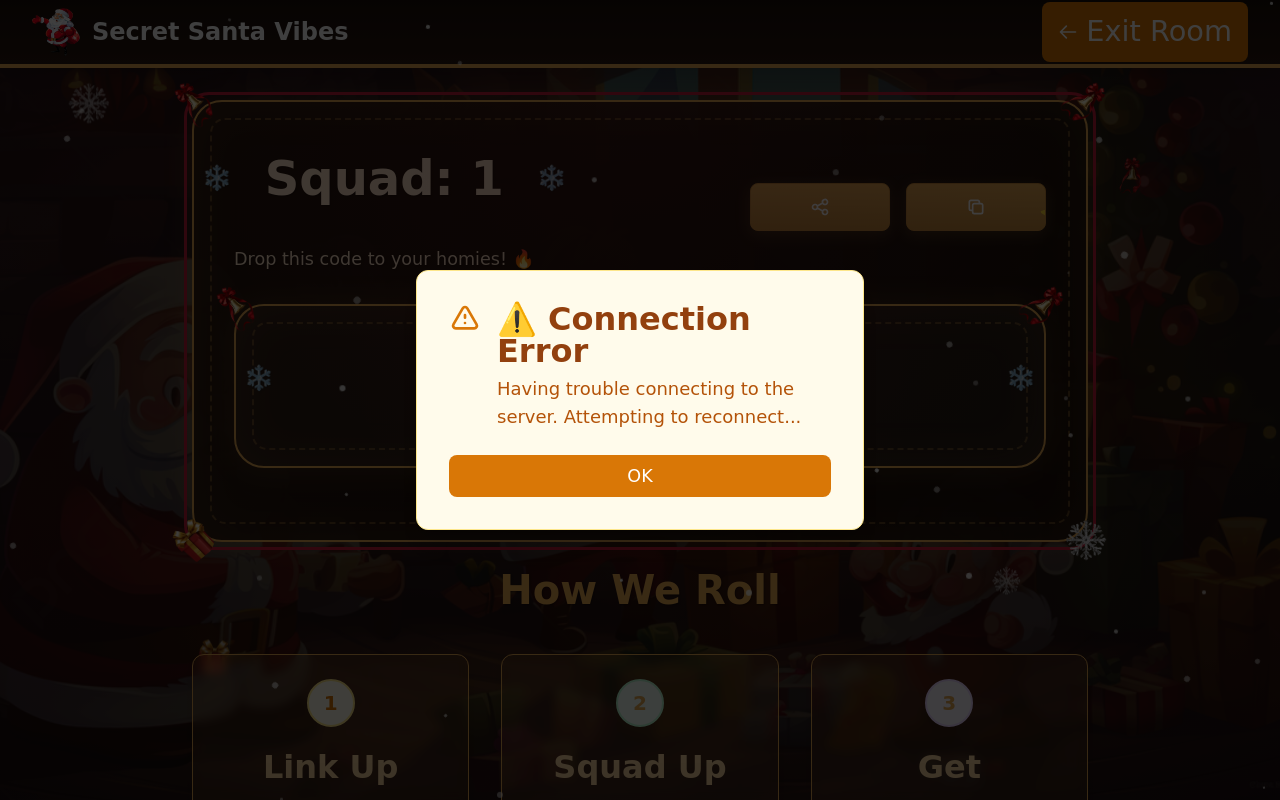
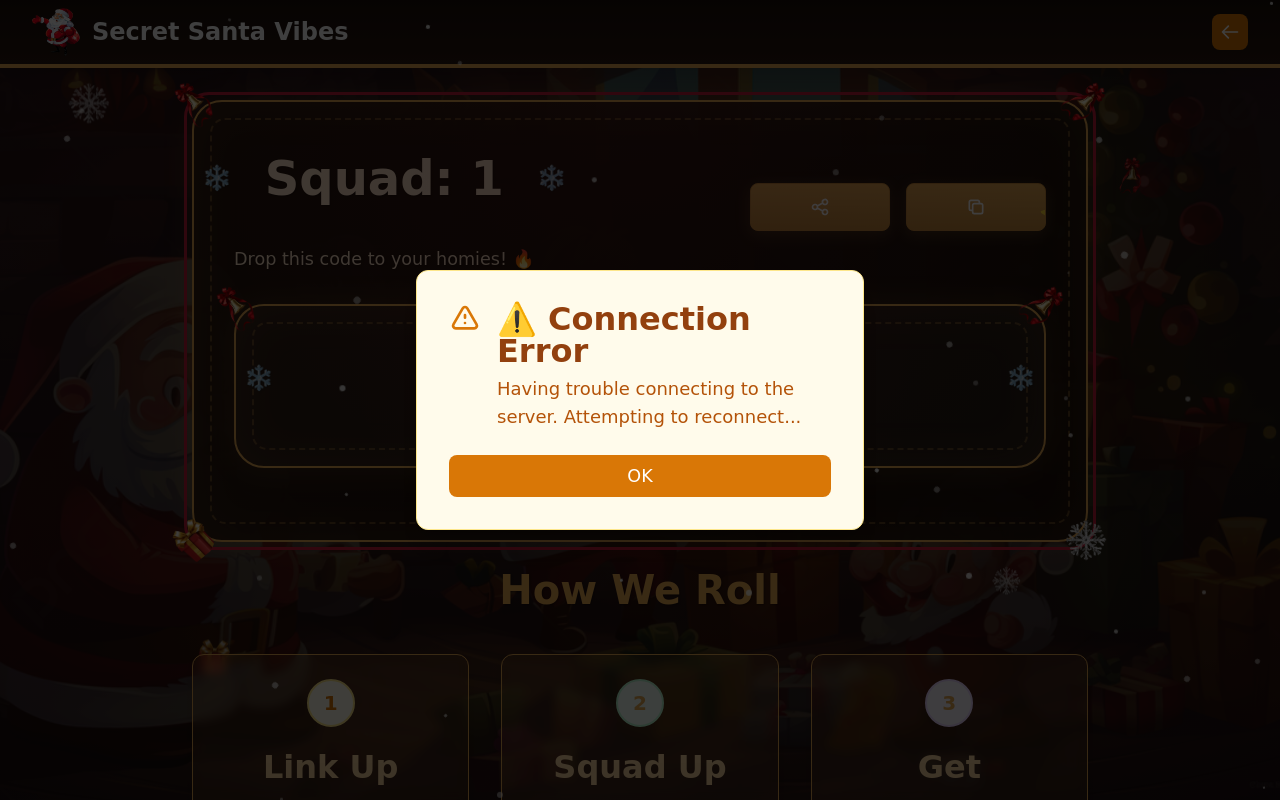
Before and after one commit to kevinnadar22/Secret.Santa.Shuffle, a Flask app: page /room/1 in a window 1280 px wide. Run offline with Flask 3, Linux system fonts and the light colour scheme; some libraries are stand-ins or nearby versions; some web fonts are replaced.

Commit message:
Enhance user experience by preventing duplicate guest names in join_room function and refining button styles in templates. Updated join_room logic to allow only unique names (excluding "Guest") and improved button padding and alignment for a more consistent UI across base.html and room.html.

```diff
--- a/secret_santa_app/route.py
+++ b/secret_santa_app/route.py
@@ -32,7 +32,7 @@ def join_room():
         context = {"error": "Room not found"}
         return render_template("index.html", **context)
     # if room code is in cache and same name user already exists, return error message
-    if name in [user.name for user in Cache.ROOM_CACHE[room_code].users]:
+    if name != "Guest" and name in [user.name for user in Cache.ROOM_CACHE[room_code].users]:
         context = {"error": "Name already exists in this room, try a different name"}
         return render_template("index.html", **context)
     return redirect(url_for("main.room", room_code=room_code, name=name))
--- a/secret_santa_app/templates/base.html
+++ b/secret_santa_app/templates/base.html
@@ -52,15 +52,14 @@
                         <img src="{{url_for('static', filename='images/santa.png')}}" class="h-12 w-12" alt="Logo">
                         <span class="ml-3 text-2xl font-bold christmas-font">Secret Santa Vibes</span>
                     </div>
-                    <div class="flex items-center space-x-4">
+                    <div class="flex items-center">
                         {% block header_buttons %}
                         <a href="https://github.com/kevinnadar22/Secret.Santa.Shuffle"
                            target="_blank"
-                           class="flex items-center space-x-2 px-4 py-2 bg-amber-600 rounded-lg hover:bg-amber-700 transition">
+                           class="flex items-center p-2 bg-amber-600 rounded-md hover:bg-amber-700 transition">
                             <svg class="w-5 h-5" fill="currentColor" viewBox="0 0 24 24">
                                 <path fill-rule="evenodd" d="M12 2C6.477 2 2 6.484 2 12.017c0 4.425 2.865 8.18 6.839 9.504.5.092.682-.217.682-.483 0-.237-.008-.868-.013-1.703-2.782.605-3.369-1.343-3.369-1.343-.454-1.158-1.11-1.466-1.11-1.466-.908-.62.069-.608.069-.608 1.003.07 1.531 1.032 1.531 1.032.892 1.53 2.341 1.088 2.91.832.092-.647.35-1.088.636-1.338-2.22-.253-4.555-1.113-4.555-4.951 0-1.093.39-1.988 1.029-2.688-.103-.253-.446-1.272.098-2.65 0 0 .84-.27 2.75 1.026A9.564 9.564 0 0112 6.844c.85.004 1.705.115 2.504.337 1.909-1.296 2.747-1.027 2.747-1.027.546 1.379.202 2.398.1 2.651.64.7 1.028 1.595 1.028 2.688 0 3.848-2.339 4.695-4.566 4.943.359.309.678.92.678 1.855 0 1.338-.012 2.419-.012 2.747 0 .268.18.58.688.482A10.019 10.019 0 0022 12.017C22 6.484 17.522 2 12 2z" clip-rule="evenodd"/>
                             </svg>
-                            <span>Peep The Code</span>
                         </a>
                         {% endblock %}
                     </div>
--- a/secret_santa_app/templates/room.html
+++ b/secret_santa_app/templates/room.html
@@ -14,11 +14,10 @@
 
 {% block header_buttons %}
 <a href="{{ url_for('main.index') }}"
-    class="flex items-center space-x-2 px-4 py-2 bg-amber-600 rounded-lg hover:bg-amber-700 transition">
+    class="flex items-center p-2 bg-amber-600 rounded-lg hover:bg-amber-700 transition">
     <svg class="w-5 h-5" fill="none" stroke="currentColor" viewBox="0 0 24 24">
         <path stroke-linecap="round" stroke-linejoin="round" stroke-width="2" d="M10 19l-7-7m0 0l7-7m-7 7h18"></path>
     </svg>
-    <span>Exit Room</span>
 </a>
 {% endblock %}
 
```
